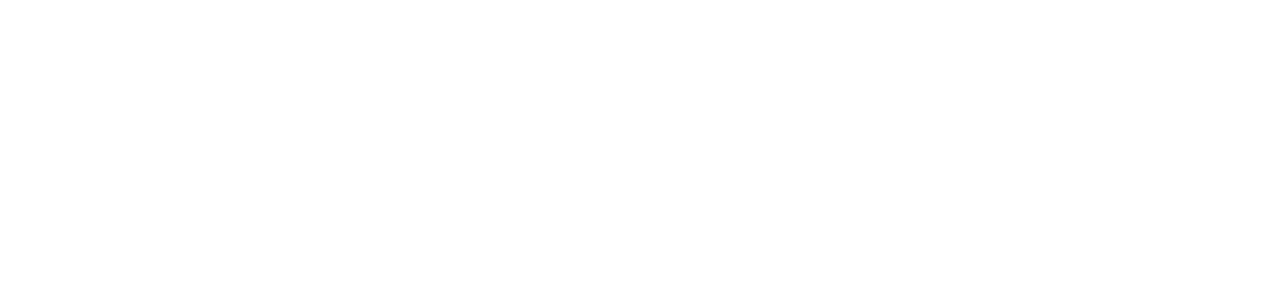
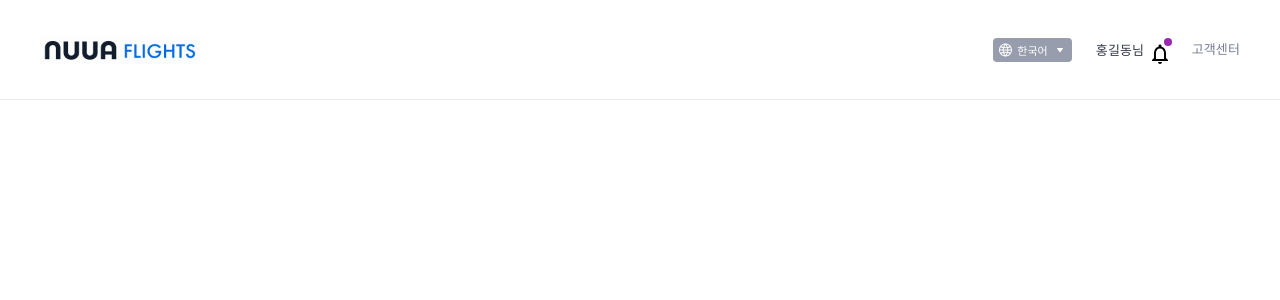
Before and after one commit to DGUHJH/nuua-test, a Next.js app: page / in a window 1280 px wide. Shown: the top 300 px of the page. Built offline with nearby package versions, Linux system fonts and the light colour scheme.

Commit message:
Add : Header Component Layout

```diff
--- a/package.json
+++ b/package.json
@@ -8,6 +8,9 @@
     "lint": "next lint"
   },
   "dependencies": {
+    "@emotion/react": "^11.7.1",
+    "@emotion/styled": "^11.6.0",
+    "@mui/icons-material": "^5.2.5",
     "@mui/material": "^5.2.8",
     "@reduxjs/toolkit": "^1.7.1",
     "@types/styled-components": "^5.1.19",
--- /dev/null
+++ b/src/components/Header/pc.tsx
@@ -0,0 +1,44 @@
+import { Badge } from '@mui/material';
+import global from 'assets/images/icon/icon_16_global.svg';
+import inputDown from 'assets/images/icon/icon_16_inputDown_white.svg';
+import logo from 'assets/images/logo.png';
+import Image from 'next/image';
+import * as Styled from './styled';
+
+const Header = () => {
+  return (
+    <Styled.Root>
+      <Styled.LogoImageWrapper>
+        <Image src={logo} layout="fill" />
+      </Styled.LogoImageWrapper>
+      <Styled.MenuContainer>
+        <Styled.MenuCountrySelectContainer>
+          <Styled.MenuCountrySelectIconWrapper>
+            <Image src={global} layout="fill" />
+          </Styled.MenuCountrySelectIconWrapper>
+          <Styled.MenuCountrySelectTypo align="center">
+            한국어
+          </Styled.MenuCountrySelectTypo>
+          <Styled.MenuCountrySelectIconWrapper>
+            <Image src={inputDown} layout="fill" />
+          </Styled.MenuCountrySelectIconWrapper>
+        </Styled.MenuCountrySelectContainer>
+        <Styled.MenuUserContainer>
+          <Styled.MenuUserTypo align="center">홍길동님</Styled.MenuUserTypo>
+          <Badge color="secondary" variant="dot" invisible={false}>
+            <Styled.MenuUserAlarmContainer>
+              <Styled.MenuUserAlarmIconWrapper>
+                <Styled.MenuUserAlarmIcon />
+              </Styled.MenuUserAlarmIconWrapper>
+            </Styled.MenuUserAlarmContainer>
+          </Badge>
+        </Styled.MenuUserContainer>
+        <Styled.MenuCustomerServiceTypo>
+          고객센터
+        </Styled.MenuCustomerServiceTypo>
+      </Styled.MenuContainer>
+    </Styled.Root>
+  );
+};
+
+export default Header;
--- /dev/null
+++ b/src/components/Header/styled.ts
@@ -0,0 +1,100 @@
+import { NotificationsNoneOutlined } from '@mui/icons-material';
+import { Box, Typography } from '@mui/material';
+import styled from 'styled-components';
+
+export const Root = styled(Box)`
+  width: 100%;
+  height: 100px;
+  display: flex;
+  justify-content: space-between;
+  align-items: center;
+  padding: 0 40px;
+  box-sizing: border-box;
+  border-bottom: 1px #e9ebee solid;
+`;
+
+export const LogoImageWrapper = styled(Box)`
+  width: 160px;
+  height: 30px;
+  position: relative;
+`;
+
+export const MenuContainer = styled(Box)`
+  width: 247px;
+  height: 24px;
+  display: flex;
+  justify-content: space-between;
+  align-items: center;
+`;
+
+export const MenuCountrySelectContainer = styled(Box)`
+  width: 79px;
+  height: 24px;
+  display: flex;
+  justify-content: space-between;
+  align-items: center;
+  padding: 0 4px;
+  box-sizing: border-box;
+  border-radius: 4px;
+  background: #989dad;
+`;
+
+export const MenuCountrySelectIconWrapper = styled(Box)`
+  width: 16px;
+  height: 16px;
+  position: relative;
+`;
+
+export const MenuCountrySelectTypo = styled(Typography)`
+  &&& {
+    font-family: Poppins-Regular;
+    font-size: 11px;
+    color: #fff;
+  }
+`;
+
+export const MenuUserContainer = styled(Box)`
+  width: 72px;
+  height: 16px;
+  display: flex;
+  justify-content: space-between;
+  align-items: center;
+  position: relative;
+`;
+
+export const MenuUserTypo = styled(Typography)`
+  &&& {
+    font-family: Poppins-Regular;
+    font-size: 13px;
+    color: #333849;
+  }
+`;
+
+export const MenuUserAlarmContainer = styled(Box)`
+  width: 20px;
+  height: 16px;
+`;
+
+export const MenuUserAlarmIconWrapper = styled(Box)`
+  width: 16px;
+  height: 16px;
+  position: relative;
+`;
+
+export const MenuUserAlarmIcon = styled(NotificationsNoneOutlined)`
+  font-size: 16px;
+`;
+
+export const MenuUserAlarmPointIconWrapper = styled(Box)`
+  width: 4px;
+  height: 16px;
+  position: relative;
+`;
+
+export const MenuCustomerServiceTypo = styled(Typography)`
+  &&& {
+    font-family: Poppins-Regular;
+    font-size: 13px;
+    color: #777e97;
+  }
+`;
--- a/src/pages/index.tsx
+++ b/src/pages/index.tsx
@@ -1,15 +1,25 @@
+import Header from 'components/Header/pc';
 import type { NextPage } from 'next';
 import Head from 'next/head';
 import * as Styled from 'styles/styled';
 
 const Home: NextPage = () => {
   return (
-    <Styled.Root>
+    <div>
       <Head>
         <title>누아 마이페이지</title>
         <meta name="description" content="누아 마이페이지" />
         <link rel="icon" href="/favicon.ico" />
       </Head>
+      <PC />
+    </div>
+  );
+};
+
+const PC = () => {
+  return (
+    <Styled.Root>
+      <Header />
     </Styled.Root>
   );
 };
--- a/src/styles/globals.css
+++ b/src/styles/globals.css
@@ -36,3 +36,9 @@
 .css-1uwgr7b-MuiTypography-root {
   line-height: normal !important;
 }
+
+.MuiTypography-root {
+  display: flex !important;
+  align-items: center !important;
+  height: 100% !important;
+}
--- a/src/styles/styled.ts
+++ b/src/styles/styled.ts
@@ -1,4 +1,10 @@
 import { Box } from '@mui/material';
 import styled from 'styled-components';
 
-export const Root = styled(Box)``;
+export const Root = styled(Box)`
+  width: 100%;
+  height: 100px;
+  display: flex;
+  flex-direction: column;
+  align-items: center;
+`;
```
Also changed, not shown: src/assets/images/logo.png (added), 1 other file (tests, documents, lock files or other folders).
